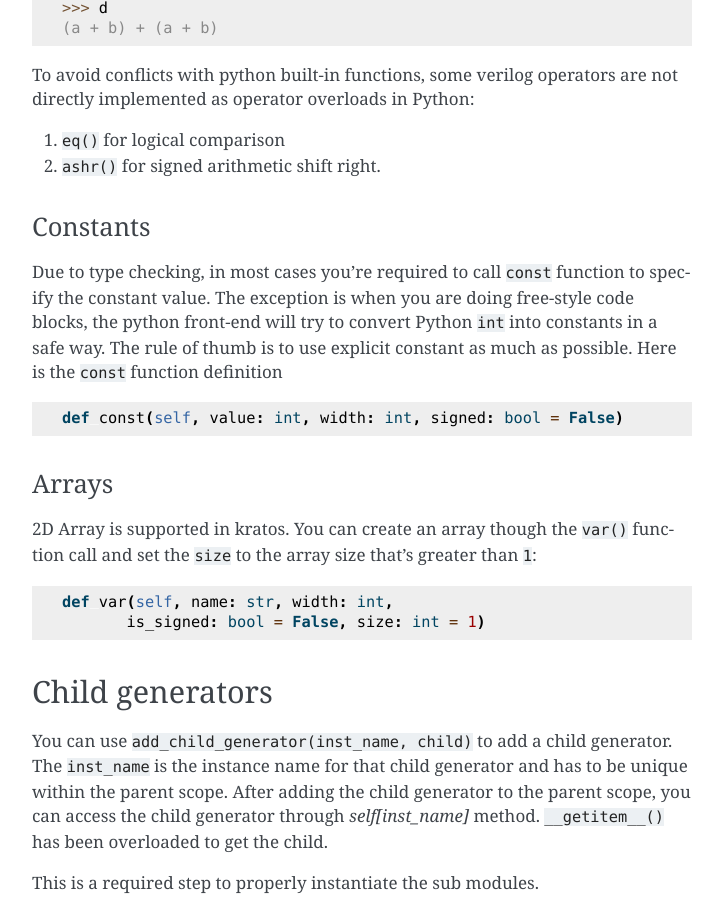
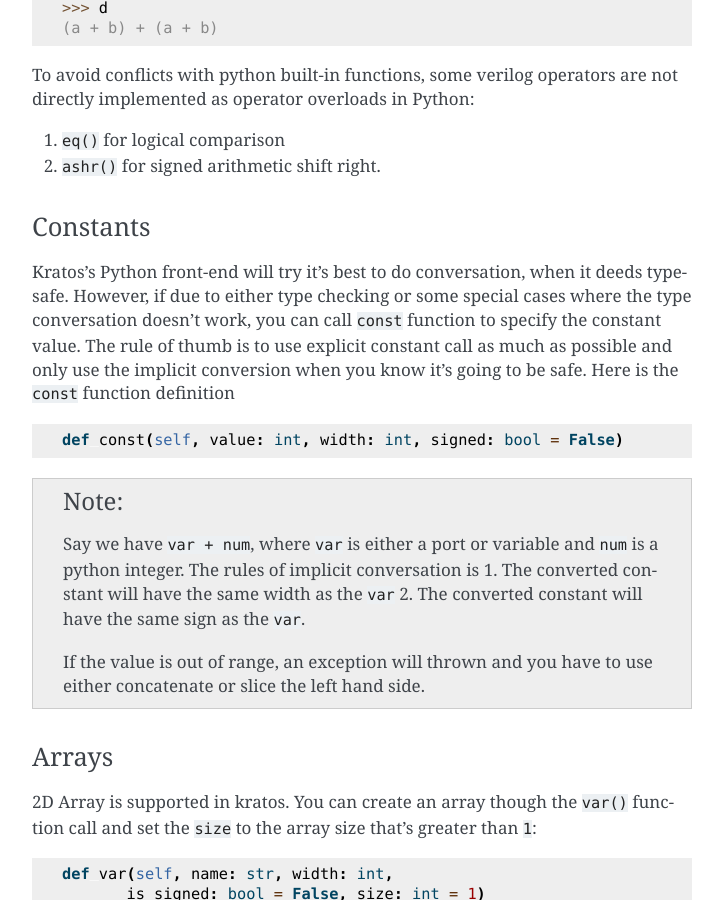
Before and after one commit to Kuree/kratos, a Sphinx documentation site: the page built from docs/generator.rst, in a window 1280 px wide and 900 px high, scrolled down 1989 px. Shown: the whole window, without its empty margins (388-1111 px from the left). Built offline with Sphinx 7.4.7, drawn with Linux system fonts in a browser that asks for light colours; some of the changed text lies outside the part shown.

Commit message:
update the doc based on new python frontend change

```diff
--- a/docs/generator.rst
+++ b/docs/generator.rst
@@ -111,16 +111,27 @@ are not directly implemented as operator overloads in Python:
 Constants
 ---------
 
-Due to type checking, in most cases you're required to call ``const`` function
-to specify the constant value. The exception is when you are doing free-style
-code blocks, the python front-end will try to convert Python ``int`` into
-constants in a safe way. The rule of thumb is to use explicit constant
-as much as possible. Here is the ``const`` function definition
+Kratos's Python front-end will try it's best to do conversation, when it
+deeds type-safe. However, if due to either type checking or some special
+cases where the type conversation doesn't work, you can call ``const``
+function to specify the constant value. The rule of thumb is to use
+explicit constant call as much as possible and only use the implicit
+conversion when you know it's going to be safe. Here is the ``const``
+function definition
 
 .. code-block:: Python
 
   def const(self, value: int, width: int, signed: bool = False)
 
+.. note::
+
+  Say we have ``var + num``, where ``var`` is either a port or variable
+  and ``num`` is a python integer. The rules of implicit conversation is
+  1. The converted constant will have the same width as the ``var``
+  2. The converted constant will have the same sign as the ``var``.
+
+  If the value is out of range, an exception will thrown and you have to
+  use either concatenate or slice the left hand side.
 
 Arrays
 ------
@@ -227,21 +238,21 @@ Here are some examples the free-style code block in kratos.
 .. code-block:: Python
 
     class AsyncReg(Generator):
-    def __init__(self, width):
-        super().__init__("register")
+        def __init__(self, width):
+            super().__init__("register")
 
-        # define inputs and outputs
-        self._in = self.port("in", width, PortDirection.In)
-        self._out = self.port("out", width, PortDirection.Out)
-        self._clk = self.port("clk", 1, PortDirection.In, PortType.Clock)
-        self._rst = self.port("rst", 1, PortDirection.In,
-                              PortType.AsyncReset)
-        self._val = self.var("val", width)
+            # define inputs and outputs
+            self._in = self.port("in", width, PortDirection.In)
+            self._out = self.port("out", width, PortDirection.Out)
+            self._clk = self.port("clk", 1, PortDirection.In, PortType.Clock)
+            self._rst = self.port("rst", 1, PortDirection.In,
+                                  PortType.AsyncReset)
+            self._val = self.var("val", width)
 
-        # add combination and sequential blocks
-        self.add_code(self.seq_code_block)
+            # add combination and sequential blocks
+            self.add_code(self.seq_code_block)
 
-        self.add_code(self.comb_code_block)
+            self.add_code(self.comb_code_block)
 
     @always([(BlockEdgeType.Posedge, "clk"),
              (BlockEdgeType.Posedge, "rst")])
@@ -383,20 +394,20 @@ Here is an example on how to build a ``case`` based N-input mux.
                 return
 
             self.sel_size = clog2(height)
-            for i in range(height):
-                self.port("I{0}".format(i), width, PortDirection.In)
+            ports = [self.port("I{0}".format(i), width,
+                               PortDirection.In) for i in range(height)]
             self.out_ = self.port("O", width, PortDirection.Out)
             self.port("S", self.sel_size, PortDirection.In)
 
+            # add a combinational block
+            comb = self.combinational()
+
             # add a case statement
-            stmt = SwitchStmt(self.ports.S)
+            switch_ = comb.switch_(self.ports.S)
             for i in range(height):
-                stmt.add_switch_case(self.const(i, self.sel_size),
-                                    self.out_.assign(self.ports["I{0}".format(i)]))
+                switch_.case_(i, self.out_.assign(ports[i]))
             # add default
-            stmt.add_switch_case(None, self.out_.assign(self.const(0, width)))
-            comb = CombinationalCodeBlock(self)
-            comb.add_stmt(stmt)
+            switch_.case_(None, self.out_.assign(0))
 
 Here is the generated verilog
 
--- a/kratos/__init__.py
+++ b/kratos/__init__.py
@@ -17,4 +17,4 @@ __all__ = ["Generator", "PortType", "PortDirection", "BlockEdgeType", "always",
 
 __all__ += ["CombinationalCodeBlock", "SequentialCodeBlock", "SwitchStmt",
             "PackedStruct", "Port", "Var", "IfStmt", "AssignmentType",
-            "AssignStmt", "clog2", "if_", "switch_", "Attribute"]
+            "clog2", "if_", "switch_", "Attribute"]
```
Also changed, not shown: other parts of docs/generator.rst (+1 -1 lines), 1 other file.
